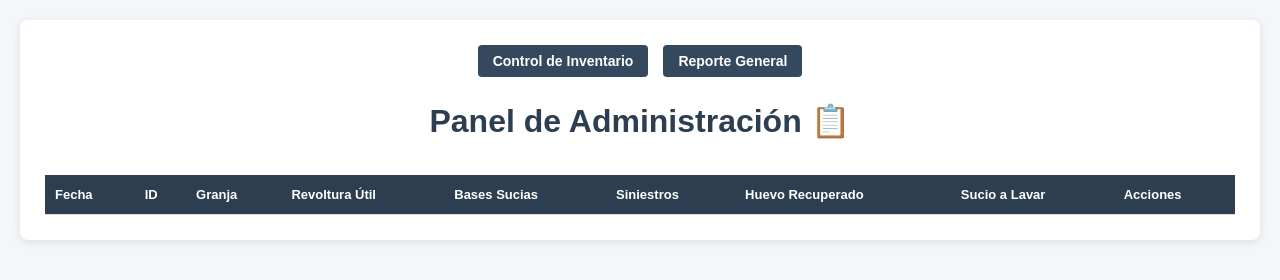
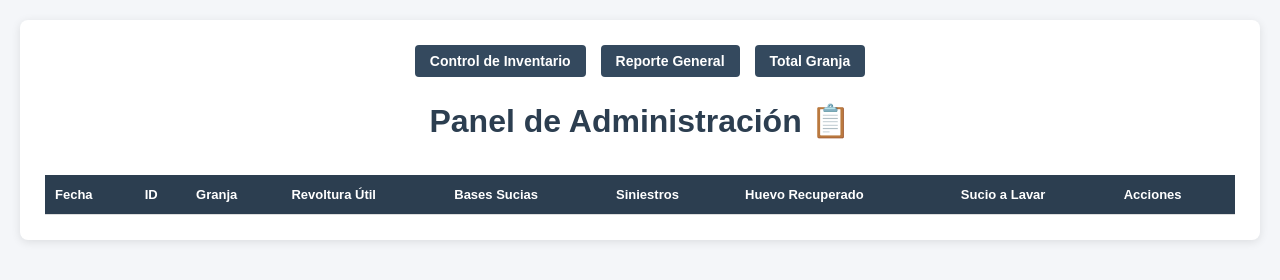
Before and after one commit to sebastianycamargoh-hash/Lanza, a website: page public/admin.html in a window 1280 px wide. Drawn offline with Linux system fonts and the light colour scheme; no server answers.

Commit message:
Update admin.html

```diff
--- a/public/admin.html
+++ b/public/admin.html
@@ -52,6 +52,7 @@
         <div class="nav-links">
             <a href="index.html">Control de Inventario</a>
             <a href="reporte.html">Reporte General</a>
+            <a href="totalgranja.html">Total Granja</a>
         </div>
 
         <h1>Panel de Administración 📋</h1>
```
